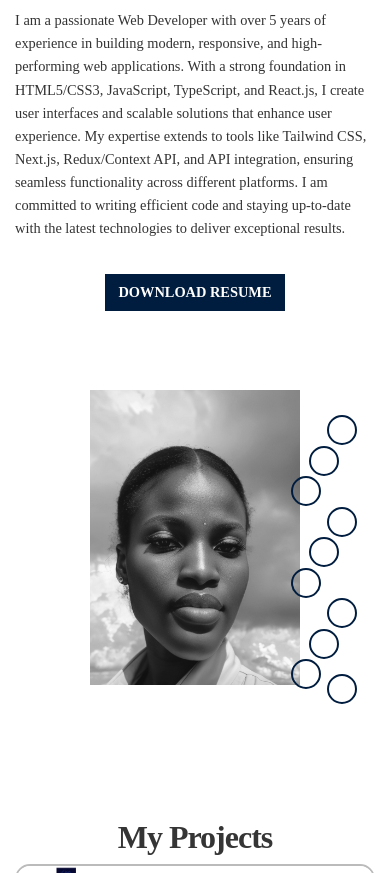
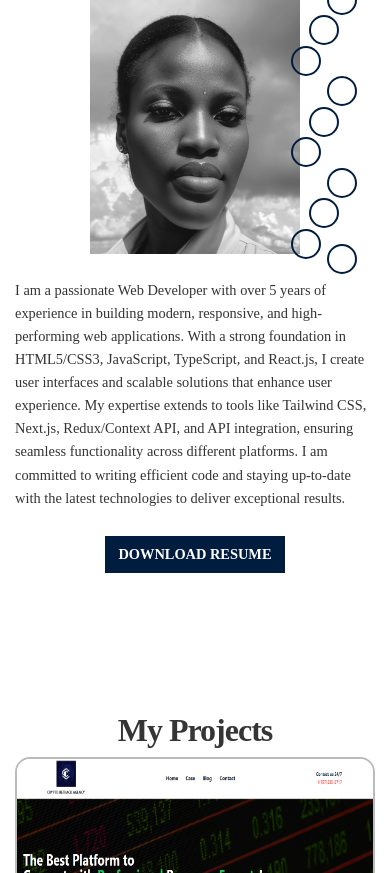
Before and after one commit to Iydeejames/IydeeJames-Portfolio, a plain HTML site: page index.html in a window 390 px wide. Shown: the part 177-1050 px from the top of the page. Drawn offline with Linux system fonts and the light colour scheme.

Commit message:
multiple edits

```diff
--- a/index.html
+++ b/index.html
@@ -78,17 +78,37 @@
                       <h1 class="animated-text">
                           <span class="mr-2">Hi, I'm <span class="name-highlight">Idaraobong James</span></span>
                       </h1>
+
+                      <!-- Image Section for Mobile -->
+                      <div class="mobile-reorder d-md-none">
+                          <div class="about-image lifted-image">
+                              <div class="image-frame">
+                                  <img src="images/project/Resume-img6.png" class="img-fluid animated-img" alt="Profile Image">
+                                  <div class="scribble scribble-1"></div>
+                                  <div class="scribble scribble-2"></div>
+                                  <div class="scribble scribble-3"></div>
+                                  <div class="scribble scribble-4"></div>
+                                  <div class="scribble scribble-5"></div>
+                                  <div class="scribble scribble-6"></div>
+                                  <div class="scribble scribble-7"></div>
+                                  <div class="scribble scribble-8"></div>
+                                  <div class="scribble scribble-9"></div>
+                                  <div class="scribble scribble-10"></div>
+                              </div>
+                          </div>
+                      </div>
+
                       <p>
                           I am a passionate Web Developer with over 5 years of experience in building modern, responsive, and high-performing web applications. With a strong foundation in HTML5/CSS3, JavaScript, TypeScript, and React.js, I create user interfaces and scalable solutions that enhance user experience. My expertise extends to tools like Tailwind CSS, Next.js, Redux/Context API, and API integration, ensuring seamless functionality across different platforms. I am committed to writing efficient code and staying up-to-date with the latest technologies to deliver exceptional results.
                       </p>
-                    <div class="custom-btn-group mt-4">
+                      <div class="custom-btn-group mt-2">
                           <a href="#contact" class="btn custom-btn">Download Resume</a>
                       </div>
                   </div>
               </div>
 
-              <!-- Image Section -->
-              <div class="col-lg-5 col-md-12 col-12 d-flex justify-content-center">
+              <!-- Image Section for Larger Screens -->
+              <div class="col-lg-5 col-md-12 col-12 d-flex justify-content-center mb-6 d-none d-md-flex">
                   <div class="about-image">
                       <div class="image-frame">
                           <img src="images/project/Resume-img6.png" class="img-fluid animated-img" alt="Profile Image">
@@ -134,18 +154,6 @@
       }
   }
 
-@keyframes float {
-    0% {
-        transform: translateY(0);
-    }
-    50% {
-        transform: translateY(-10px);
-    }
-    100% {
-        transform: translateY(0);
-    }
-}
-
   /* Text Styling */
   .animated-text {
       font-size: 3rem;
@@ -154,15 +162,15 @@
       font-family: 'Lora', serif !important;
   }
 
+
   .name-highlight {
-    color: #001d3f; /* Blue for the name */
-}
+      color: #001d3f;   }
 
   /* Paragraph */
   .about-text p {
       font-size: 1.1rem;
       line-height: 1.6;
-    color: #333; /* Darker text for readability */
+      color: #333;
       animation: fadeInUp 1.5s ease-in-out;
       font-family: 'Lora', serif !important;
   }
@@ -174,7 +182,7 @@
       font-size: 0.8rem;
       font-weight: bold;
       text-transform: uppercase;
-    background: #001d3f; /* Blue button */
+      background: #001d3f;
       color: #fff;
       border-radius: 0px;
       transition: all 0.3s ease-in-out;
@@ -185,13 +193,11 @@
       transform: scale(1.05);
   }
 
-
   /* Image Adjustments */
   .image-frame {
       position: relative;
       display: inline-block;
       padding: 10px;
-      transform: rotate(0);
   }
 
   .animated-img {
@@ -226,6 +232,22 @@
       .custom-btn { font-size: 0.9rem; }
       .animated-img { max-width: 70%; }
       .image-frame { padding: 5px; }
+
+
+      /* Mobile Image Adjustments */
+      .mobile-reorder {
+          display: flex;
+          justify-content: center;
+          margin-bottom: 20px;
+      }
+
+      .lifted-image {
+          margin-top: -20px; /* Lifts the mobile image */
+      }
+
+      .d-md-flex {
+          display: none !important; /* Hides the second image on mobile */
+      }
   }
 
   @media (max-width: 576px) {
@@ -235,8 +257,18 @@
       .about-image { text-align: center; }
       .animated-img { max-width: 60%; }
       .image-frame { padding: 5px; }
+
+
+      .animated-text {
+      margin-top: -1rem !important;
+  }
+
+      .lifted-image {
+          margin-top: -15px; /* Further lifts the mobile image */
+      }
   }
   </style>
+
 
 
 
--- a/sass/tooplate-style.scss
+++ b/sass/tooplate-style.scss
@@ -111,8 +111,8 @@ b, strong {
 .custom-btn {
 	color: $body-font-color;
 	font-weight: $font-weight-bold;
-    border-radius: 50px;
-    padding: 13px 29px;
+    border-radius: 0px;
+    padding: 10px 25px;
     font-size: $small-font-size;
     line-height: normal;
     overflow: hidden;
```
Also changed, not shown: css/tooplate-style.css. Lines whose indentation alone changed are shown as unchanged.
